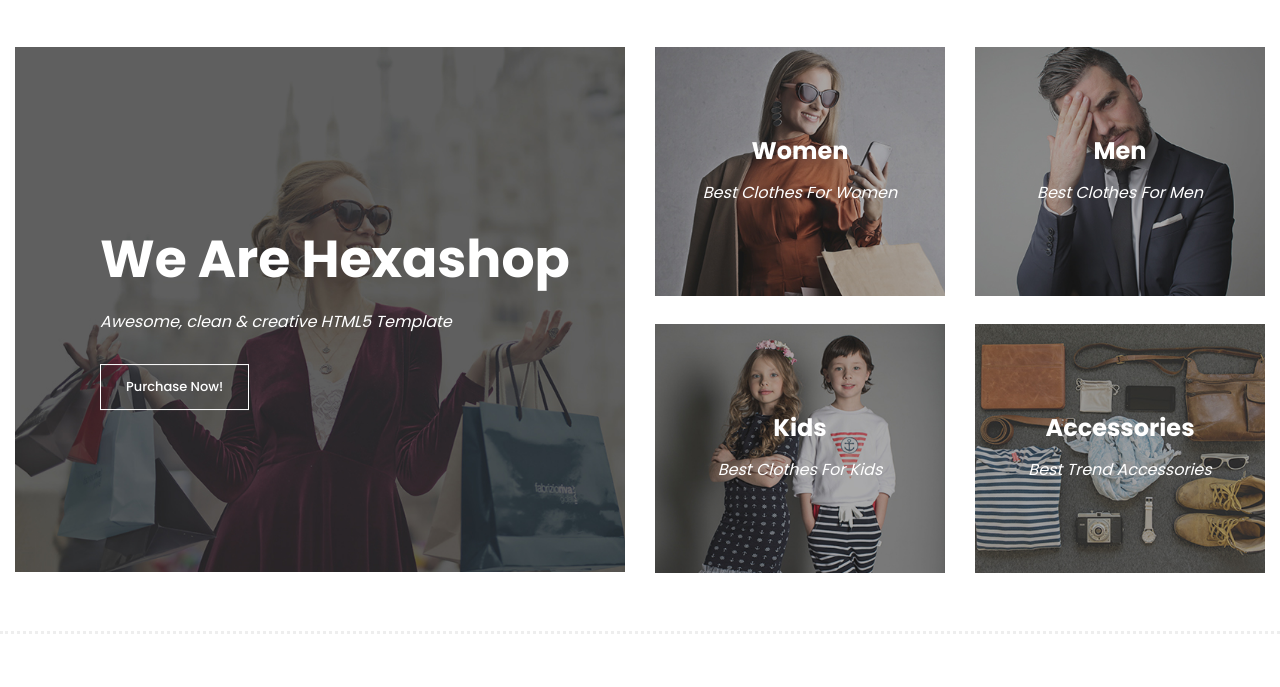
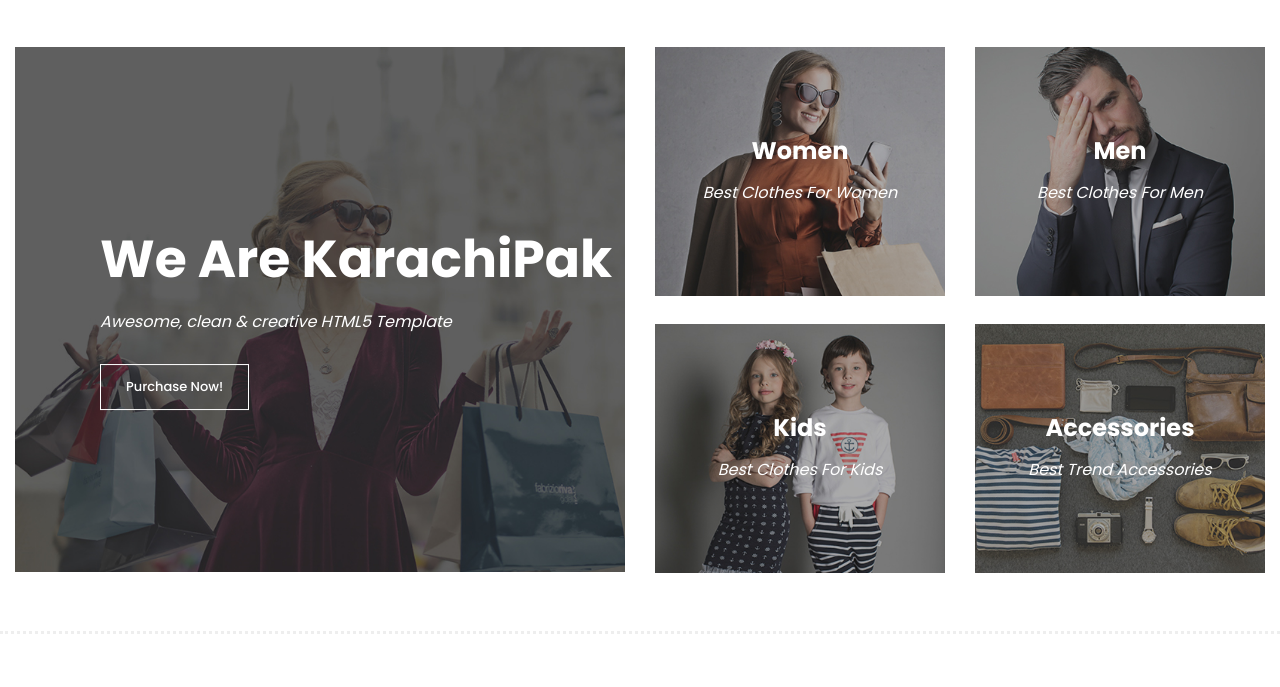
Before and after one commit to mohtasham-kali/KarachiPak, a plain HTML site: page index.html in a window 1280 px wide. Shown: the part 113-800 px from the top of the page. Drawn offline with Linux system fonts and the light colour scheme.

Commit message:
Update index.html

```diff
--- a/index.html
+++ b/index.html
@@ -100,7 +100,7 @@ https://templatemo.com/tm-571-hexashop
                     <div class="left-content">
                         <div class="thumb">
                             <div class="inner-content">
-                                <h4>We Are Hexashop</h4>
+                                <h4>We Are KarachiPak</h4>
                                 <span>Awesome, clean &amp; creative HTML5 Template</span>
                                 <div class="main-border-button">
                                     <a href="#">Purchase Now!</a>
```
